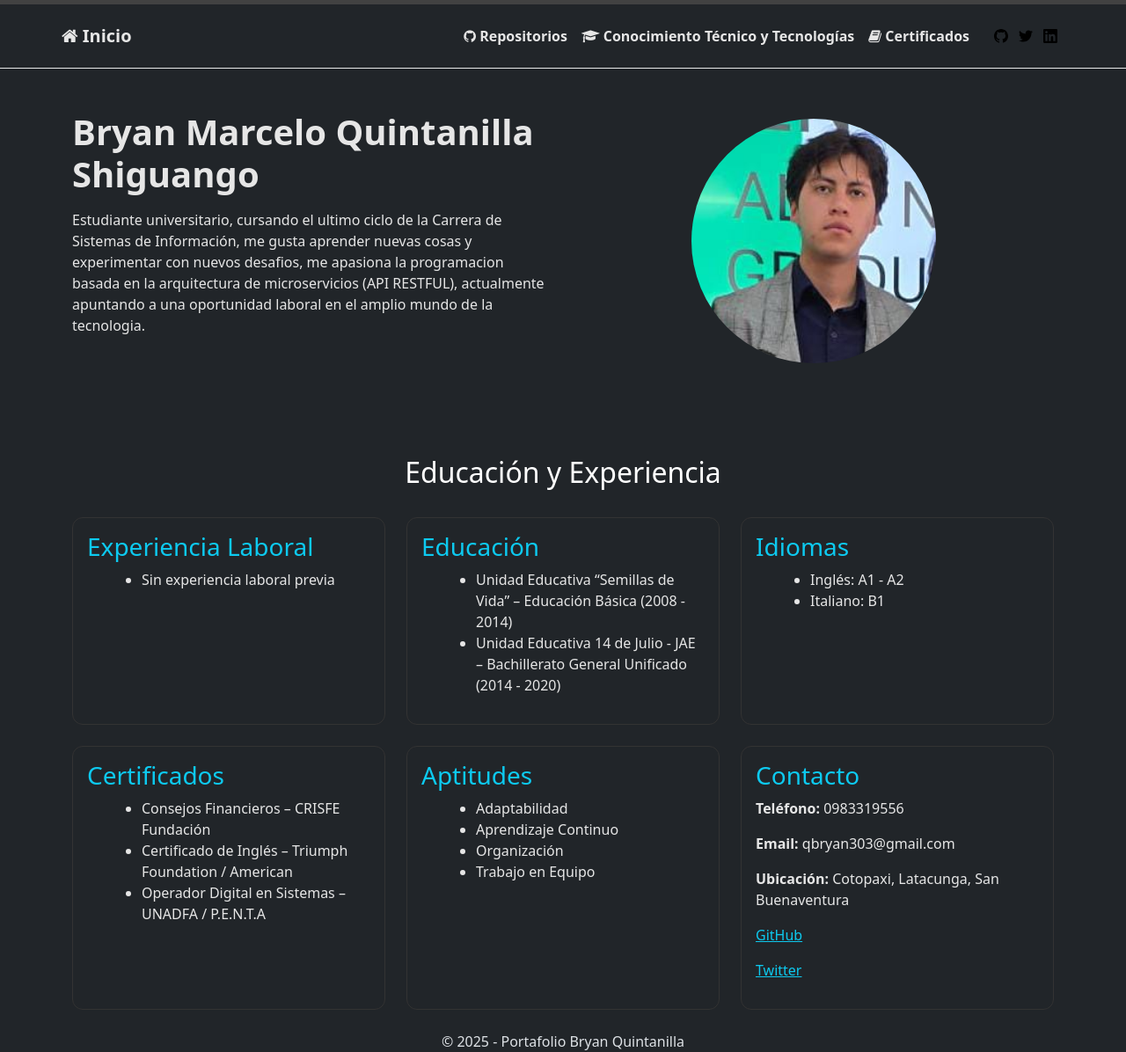
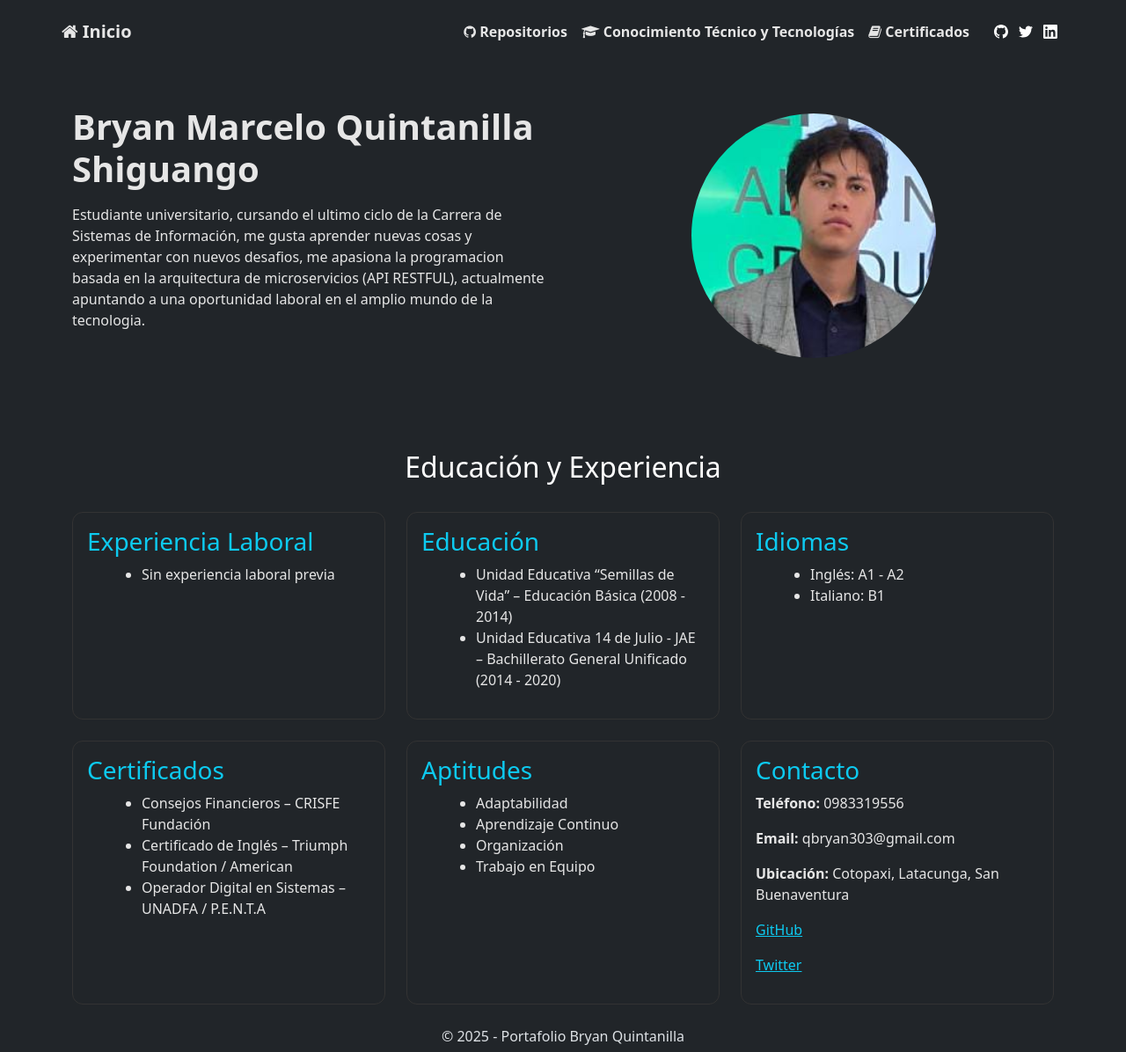
Before and after one commit to Vintailsz/Bryan-Quintanilla-Portfolio, a Jekyll site: the page built from index.html, in a window 1280 px wide and 1196 px high. Shown: the whole window at 88% size. Built offline with Jekyll 4.4.1, drawn with Linux system fonts in a browser that asks for light colours.

Commit message:
Arreglado presentacion del header e iconos de redes sociales

```diff
--- a/_includes/header.html
+++ b/_includes/header.html
@@ -32,20 +32,20 @@
 
         <li class="nav-item d-flex align-items-center ms-lg-3">
           <a href="https://github.com/Vintailsz" target="_blank" class="nav-link p-1">
-            <svg width="20" height="20">
+            <svg width="20" height="20" fill="white">
               <use xlink:href="{{ '/assets/minima-social-icons.svg#github' | relative_url }}"></use>
             </svg>
           </a>
 
           <a href="https://twitter.com/BryanQu97341182" target="_blank" class="nav-link p-1">
-            <svg width="20" height="20">
+            <svg width="20" height="20" fill="white">
               <use xlink:href="{{ '/assets/minima-social-icons.svg#twitter' | relative_url }}"></use>
             </svg>
           </a>
 
           <a href="https://www.linkedin.com/in/bryan-marcelo-quintanilla-shiguango-2a35591a4/" target="_blank"
             class="nav-link p-1">
-            <svg width="20" height="20">
+            <svg width="20" height="20" fill="white">
               <use xlink:href="{{ '/assets/minima-social-icons.svg#linkedin' | relative_url }}"></use>
             </svg>
           </a>
--- a/assets/main.css
+++ b/assets/main.css
@@ -821,3 +821,8 @@ img {
   margin-left: auto;
   margin-right: auto;
 }
+
+header.site-header {
+  border-top: #212529 !important;
+  border-bottom: #1A1A1A !important;
+}
```
